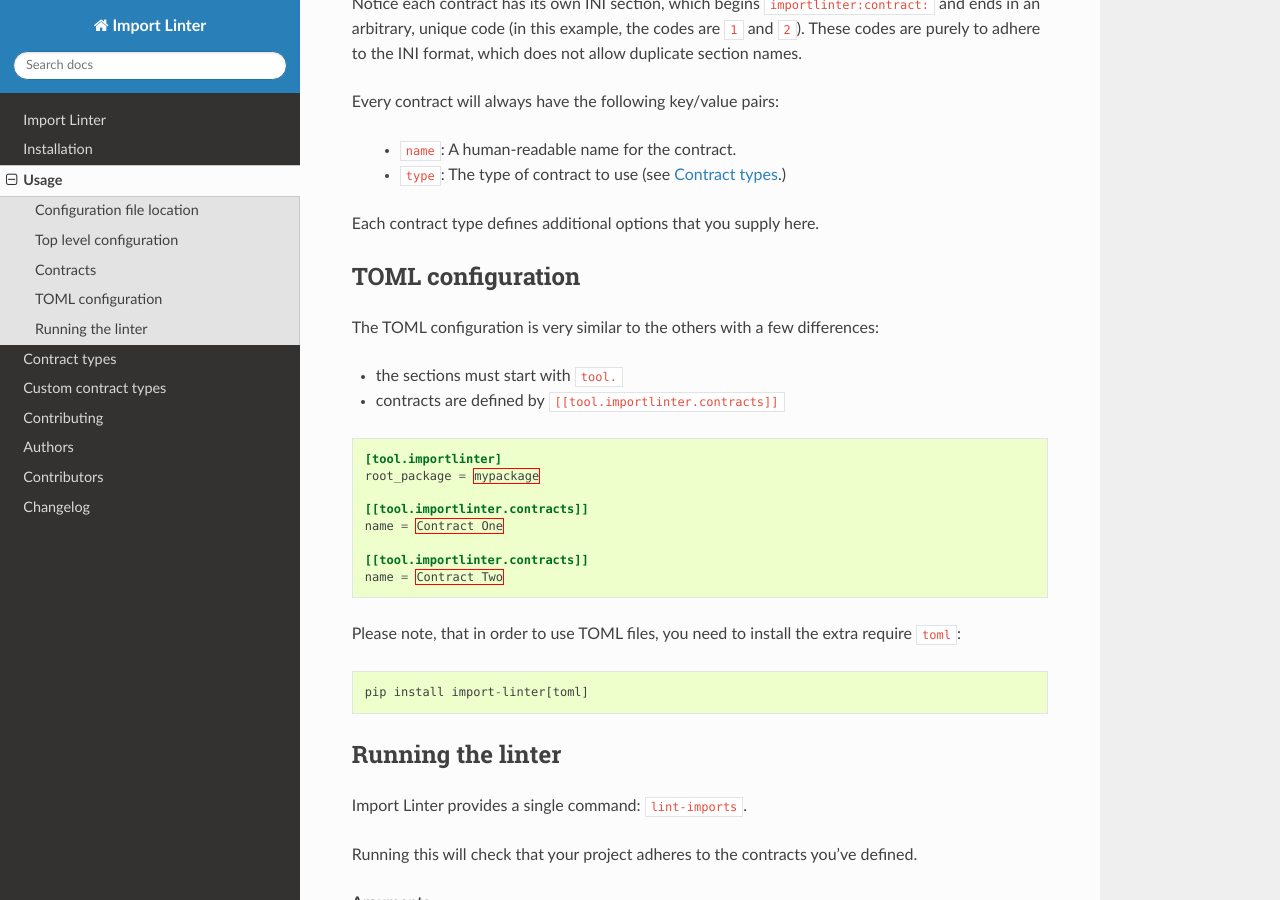
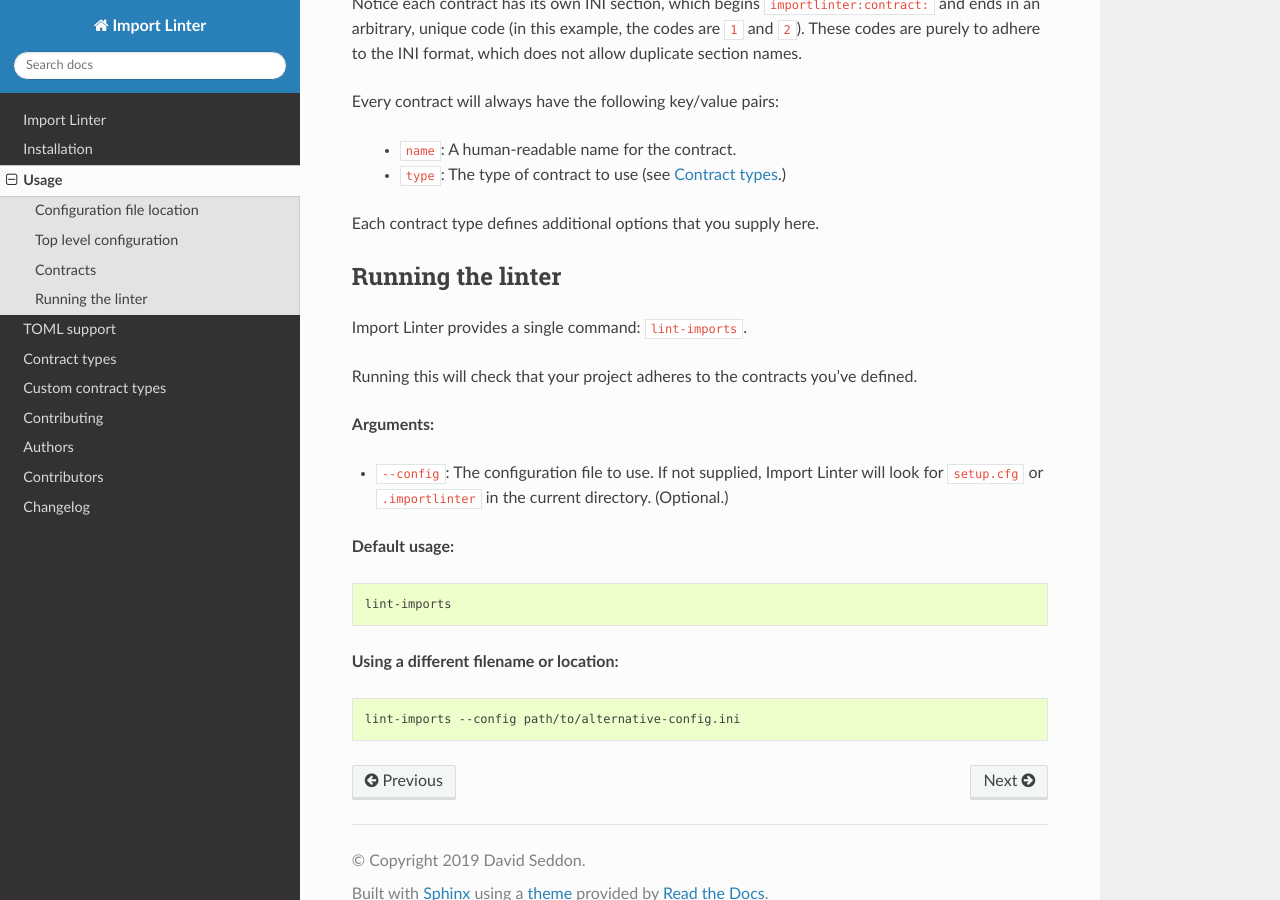
Before and after one commit to seddonym/import-linter, a Sphinx documentation site: the page built from docs/usage.rst, in a window 1280 px wide and 900 px high, scrolled down 1437 px. Built offline with Sphinx 7.4.7 and the Read the Docs theme 2.0.0, drawn with Linux system fonts in a browser that asks for light colours.

Commit message:
Move docs

```diff
--- a/docs/index.rst
+++ b/docs/index.rst
@@ -8,6 +8,7 @@ Contents
    readme
    installation
    usage
+   toml
    contract_types
    custom_contract_types
    contributing
--- a/docs/usage.rst
+++ b/docs/usage.rst
@@ -79,29 +79,6 @@ Every contract will always have the following key/value pairs:
 
 Each contract type defines additional options that you supply here.
 
-TOML configuration
-------------------
-
-The TOML configuration is very similar to the others with a few differences:
-
-- the sections must start with ``tool.``
-- contracts are defined by ``[[tool.importlinter.contracts]]``
-
-.. code-block:: toml
-
-    [tool.importlinter]
-    root_package = mypackage
-
-    [[tool.importlinter.contracts]]
-    name = Contract One
-
-    [[tool.importlinter.contracts]]
-    name = Contract Two
-
-Please note, that in order to use TOML files, you need to install the extra require ``toml``::
-
-    pip install import-linter[toml]
-
 Running the linter
 ------------------
 
```
Also changed, not shown: docs/toml.rst (added, +24 -0 lines).
